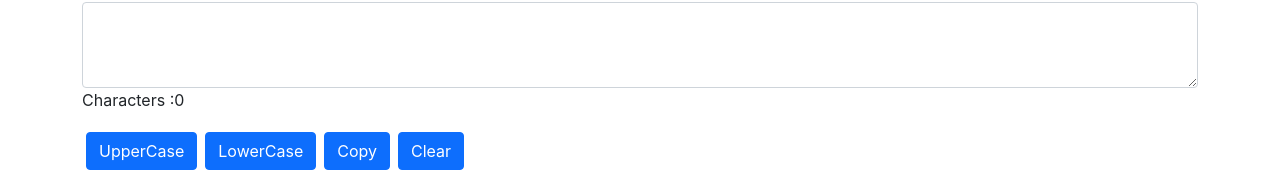
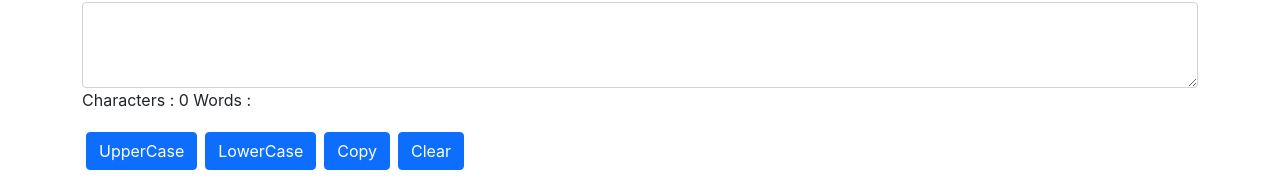
Before and after one commit to thedhruvkumar/React-Project, a React (Create React App) app: page / in a window 1280 px wide. Shown: the part 110-290 px from the top of the page. Built offline with nearby package versions, Linux system fonts and the light colour scheme.

Commit message:
Update TextForm.jsx

```diff
--- a/src/Components/TextForm.jsx
+++ b/src/Components/TextForm.jsx
@@ -26,7 +26,7 @@ const TextForm = () => {
 <div class="mb-3">
     <h1>Enter Text</h1>
   <textarea value={text} onChange={textChange} class="form-control" id="maintextForm" rows="3"></textarea>
-  <span>Characters :{text.split('').filter(f=>f!=='').length}</span>
+  <span>Characters : {text.split('').filter(f=>f!==' ').length}</span> <span>Words : {text.split(' '.length)}</span>
 </div>
 <button className="btn btn-primary m-1" onClick={handleUpper} >UpperCase</button>
 <button className="btn btn-primary m-1" onClick={handleLower} >LowerCase</button>
```
